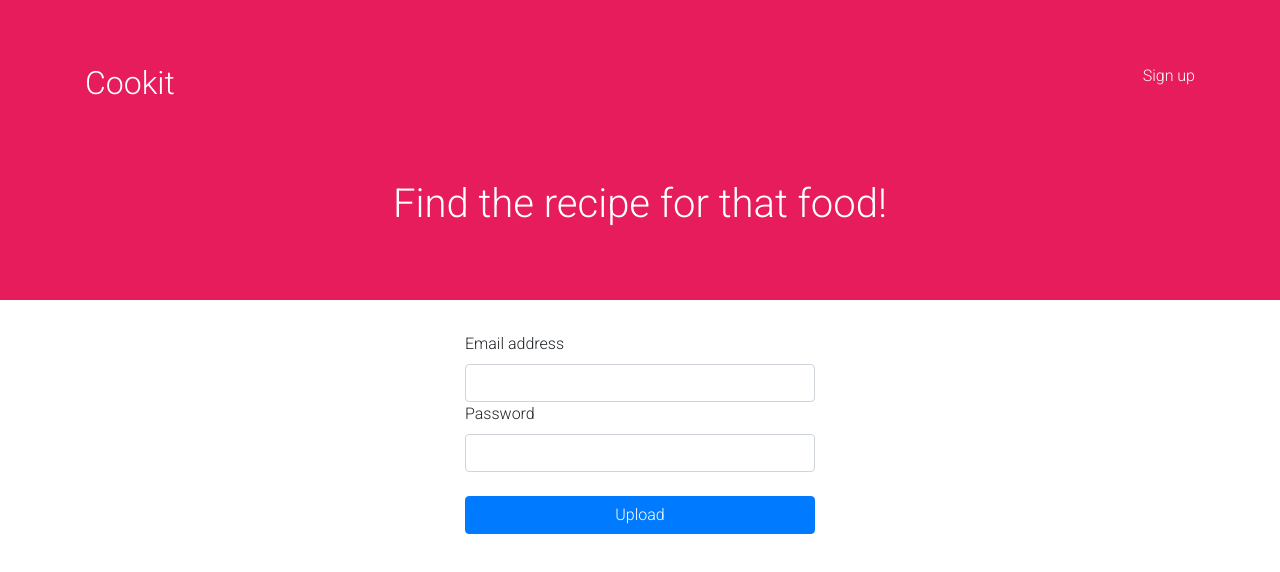
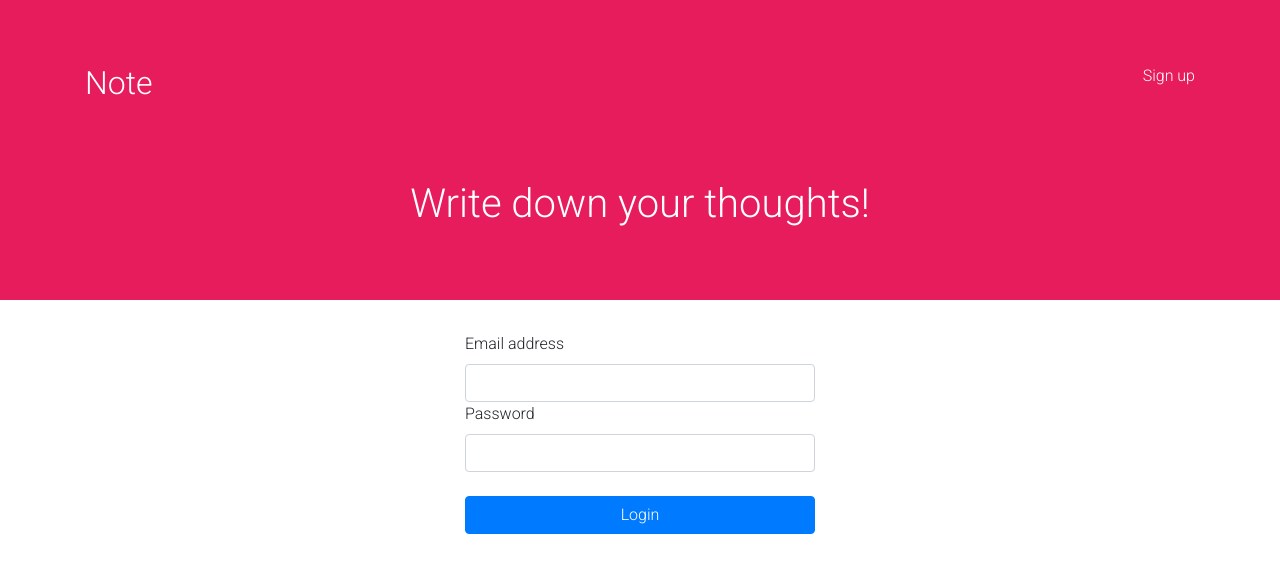
Before and after one commit to MichaelGee/note, a React (Create React App) app: page / in a window 1280 px wide. Shown: the top 572 px of the page. Built offline with nearby package versions, Linux system fonts and the light colour scheme.

Commit message:
add node file

```diff
--- a/src/component/jumbotron.js
+++ b/src/component/jumbotron.js
@@ -7,7 +7,7 @@ const Jumbotron = () => {
         <div className="container">
           <div className="row">
             <div className="col-6">
-              <h2>Cookit</h2>
+              <h2>Note</h2>
             </div>
             <div className="col-6">
               <p className="signup text-right" data-target="modal1">
@@ -18,9 +18,7 @@ const Jumbotron = () => {
             </div>
           </div>
 
-          <h1 className="introtext text-center">
-            Find the recipe for that food!
-          </h1>
+          <h1 className="introtext text-center">Write down your thoughts!</h1>
         </div>
       </div>
     </div>
--- a/src/component/signup.js
+++ b/src/component/signup.js
@@ -24,7 +24,7 @@ const Signup = () => {
               <div className="login-btn text-center">
                 <input
                   type="submit"
-                  value="Upload"
+                  value="Login"
                   className="btn btn-primary btn-block mt-4"
                 />
               </div>
```
Also changed, not shown: 1 other file (tests, documents, lock files or other folders).
